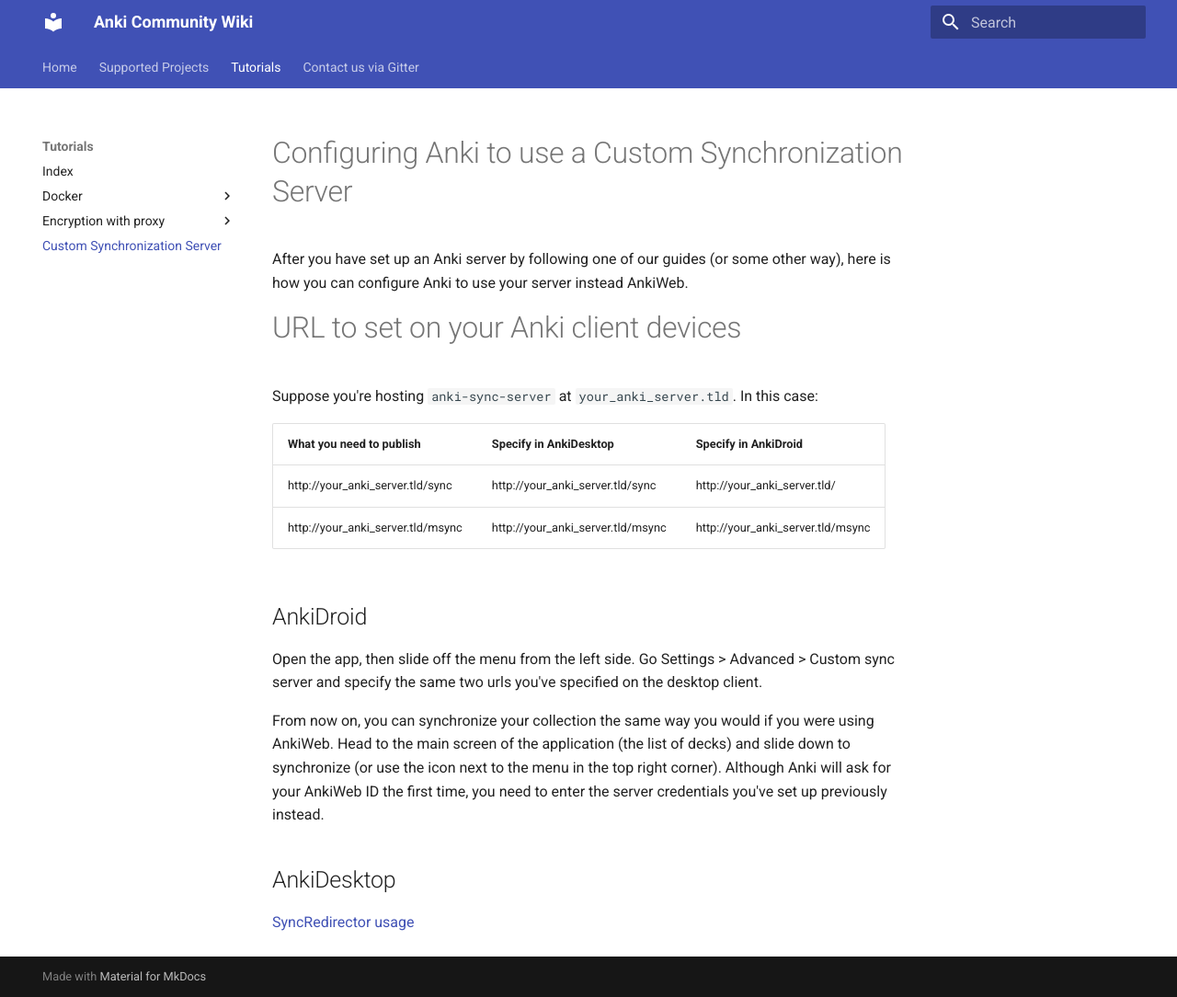
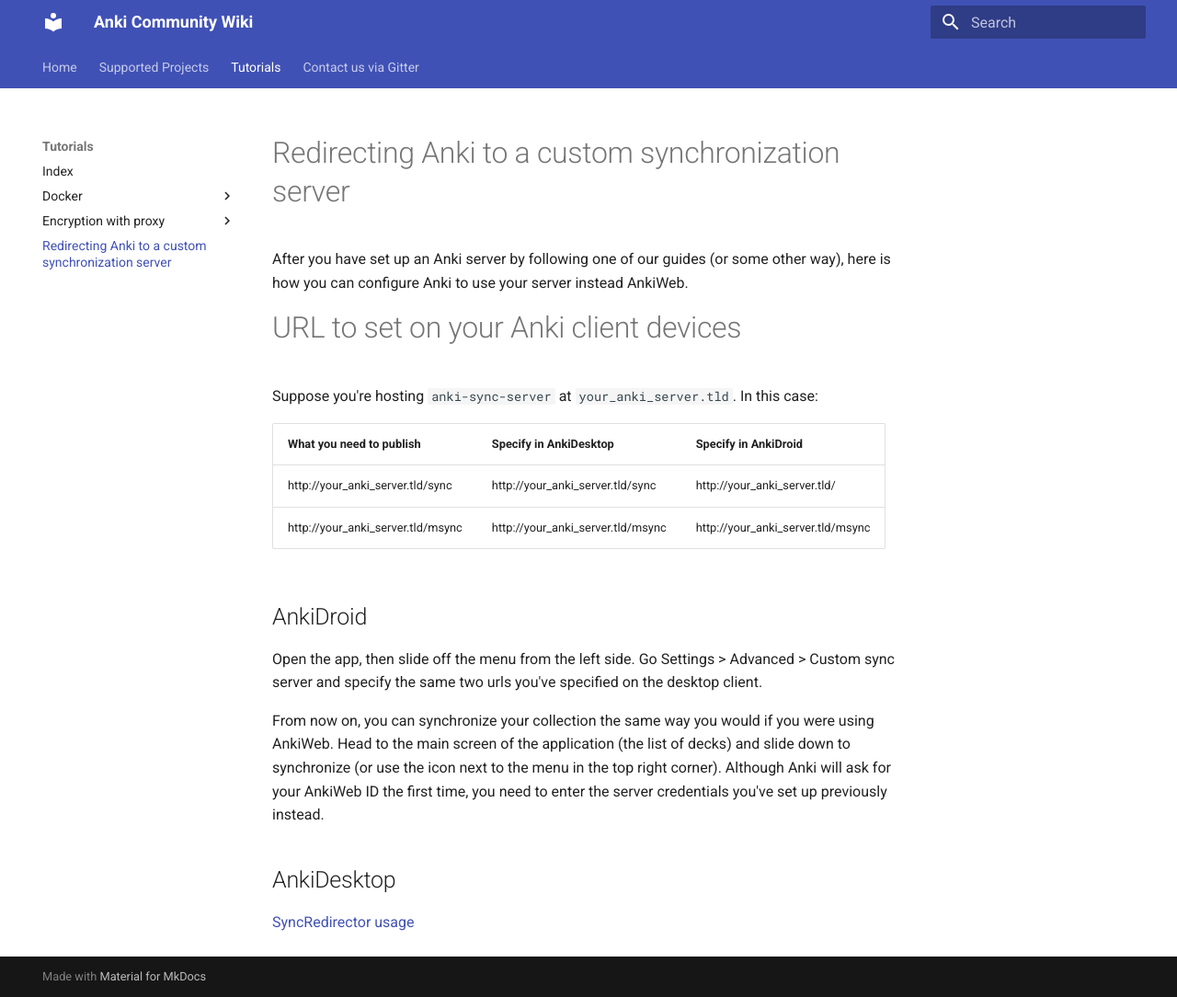
Before and after one commit to ankicommunity/ankicommunity.github.io, an MkDocs documentation site: the page built from docs/Tutorials/anki_custom_sync_server.md, in a window 1280 px wide and 1084 px high. Shown: the whole window at 92% size. Built offline with MkDocs 1.6.1 and Material for MkDocs 9.7.7, drawn with Linux system fonts in a browser that asks for light colours.

Commit message:
custom sync server menu title

```diff
--- a/docs/Tutorials/anki_custom_sync_server.md
+++ b/docs/Tutorials/anki_custom_sync_server.md
@@ -1,4 +1,4 @@
-# Configuring Anki to use a Custom Synchronization Server
+# Redirecting Anki to a custom synchronization server
 
 After you have set up an Anki server by following one of our guides (or some
 other way), here is how you can configure Anki to use your server instead AnkiWeb.
--- a/mkdocs.yml
+++ b/mkdocs.yml
@@ -24,5 +24,5 @@
       - 'Tutorials/Docker/Howto_Recompiling.md'
     - Encryption with proxy:
       - 'Tutorials/Encryption with proxy/Apache.md'
-    - Custom Synchronization Server: 'Tutorials/anki_custom_sync_server.md'
+    - 'Tutorials/anki_custom_sync_server.md'
   - Contact us via Gitter: 'https://gitter.im/ankicommunity/community'
```
